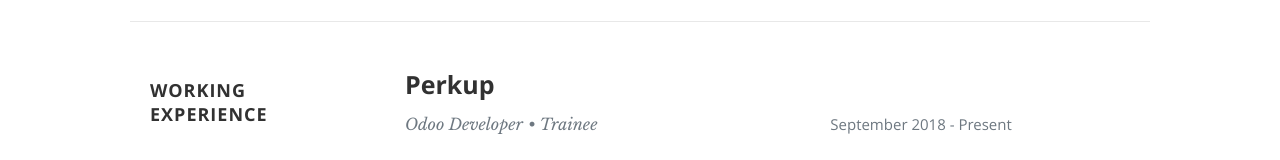
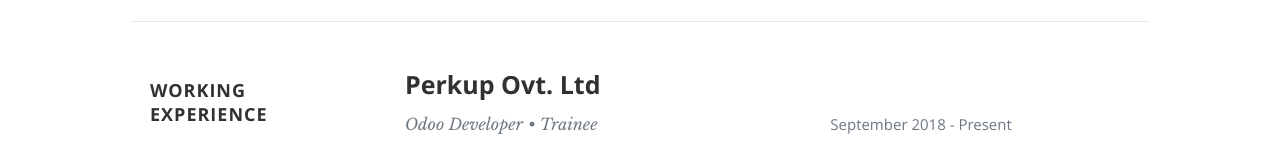
Before and after one commit to Mubashir-Siddiqui/my_portfolio, a plain HTML site: page index.html in a window 1280 px wide. Shown: the part 2081-2241 px from the top of the page. Drawn offline with nearby package versions, Linux system fonts and the light colour scheme.

Commit message:
Update index.html

```diff
--- a/index.html
+++ b/index.html
@@ -215,7 +215,7 @@
 
                <div class="twelve columns">
 
-                  <h3>Perkup</h3>
+                  <h3>Perkup Ovt. Ltd</h3>
                   <p class="info">Odoo Developer<span>&bull; Trainee</span> <em class="date">&emsp;&emsp;&emsp;&emsp;&emsp;&emsp;&emsp;&emsp;&emsp;&emsp;&emsp;&emsp;&emsp;&emsp;&emsp;&emsp;September 2018 - Present</em></p>
 
                   <p> &bull; Working in Linux Environment.<br />
```
